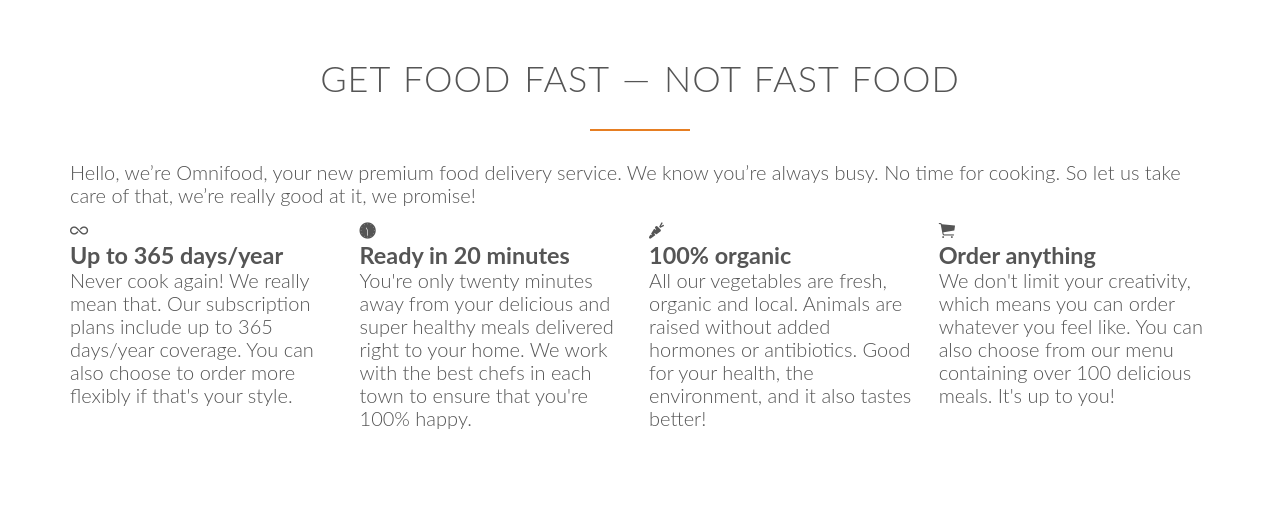
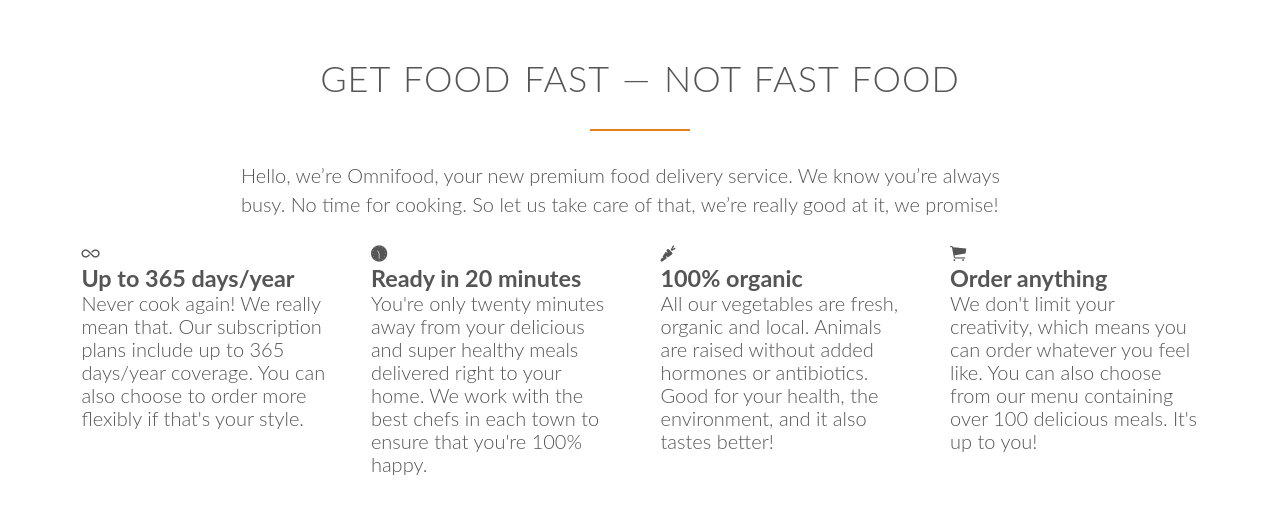
Before and after one commit to samnangsok-se/Omnifood, a plain HTML site: page index.html in a window 1280 px wide. Shown: the part 822-1335 px from the top of the page. Drawn offline with Linux system fonts and the light colour scheme; a web font is replaced by a local one.

Commit message:
paragraphs align to center

```diff
--- a/Resources/css/style.css
+++ b/Resources/css/style.css
@@ -21,6 +21,10 @@
 /* --------------------------------------------------- */
 /* REUSABLE COMPONENTS */
 /* --------------------------------------------------- */
+
+.box{
+    padding: 1%;
+}
 
 .row{
     max-width: 1140px;
@@ -61,6 +65,13 @@
     width: 100px;
     margin: 0 auto;
     margin-top: 30px;
+}
+
+/* -----PARAGRAPH----- */
+.long-copy{
+    line-height: 145%;
+    width: 70%;
+    margin-left: 15%;
 }
 
 /* -----BUTTONS----- */
--- a/index.html
+++ b/index.html
@@ -35,25 +35,25 @@
                 <p class="long-copy">Hello, we’re Omnifood, your new premium food delivery service. We know you’re always busy. No time for cooking. So let us take care of that, we’re really good at it, we promise!</p>
             </div>
             <div class=row>
-                <div class="col span-1-of-4">
+                <div class="col span-1-of-4 box">
                     <i class="ion-ios-infinite"></i>
                     <h3>Up to 365 days/year</h3>
                     <p>Never cook again! We really mean that. Our subscription plans include up to 365 days/year coverage. You can also choose to order more flexibly if that's your style.</p>
                 </div>
 
-                <div class="col span-1-of-4">
+                <div class="col span-1-of-4 box">
                     <i class="ion-ios-clock"></i>
                     <h3>Ready in 20 minutes</h3>
                     <p>
     You're only twenty minutes away from your delicious and super healthy meals delivered right to your home. We work with the best chefs in each town to ensure that you're 100% happy.</p>
 
                 </div>
-                <div class="col span-1-of-4">
+                <div class="col span-1-of-4 box">
                     <i class="ion-ios-nutrition"></i>
                     <h3>100% organic</h3>
                     <p>All our vegetables are fresh, organic and local. Animals are raised without added hormones or antibiotics. Good for your health, the environment, and it also tastes better!</p>
                 </div>
-                <div class="col span-1-of-4">
+                <div class="col span-1-of-4 box">
                     <i class="ion-ios-cart"></i>
                     <h3>Order anything</h3>
                     <p>We don't limit your creativity, which means you can order whatever you feel like. You can also choose from our menu containing over 100 delicious meals. It's up to you!</p>
```
